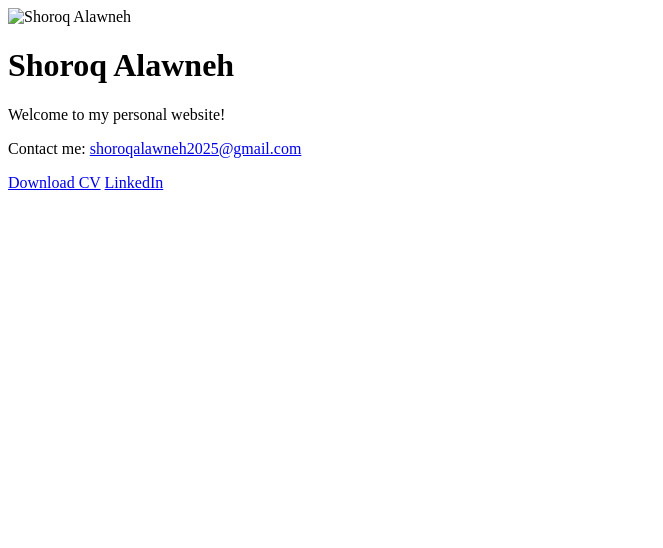
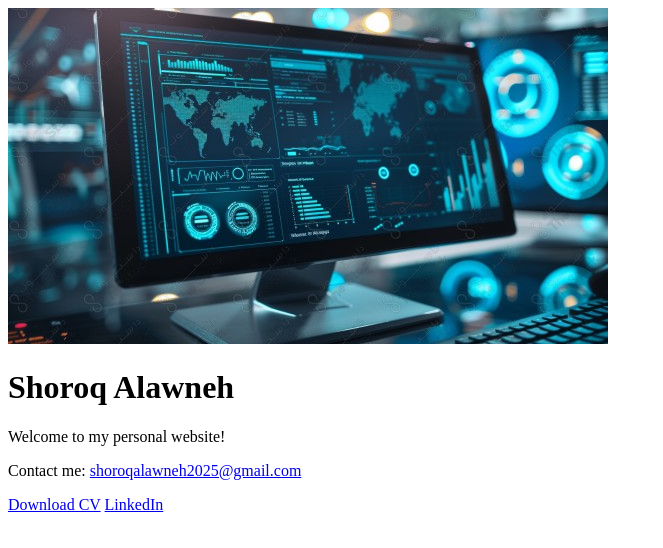
Before and after one commit to shoroqalawneh/Personal-website-, a plain HTML site: page index.html in a window 1280 px wide. Shown: the whole page, without its empty margins (0-663 px from the left). Drawn offline with Linux system fonts and the light colour scheme.

Commit message:
index.html

```diff
--- a/index.html
+++ b/index.html
@@ -7,7 +7,7 @@
 </head>
 <body>
   <div class="container">
-    <img src="your-photo.jpg" alt="Shoroq Alawneh" class="profile">
+    <img src="profile.jpg" alt="Shoroq Alawneh" class="profile">
     <h1>Shoroq Alawneh</h1>
     <p class="welcome">Welcome to my personal website!</p>
     <p class="contact">Contact me: <a href="mailto:shoroqalawneh2025@gmail.com">shoroqalawneh2025@gmail.com</a></p>
```
